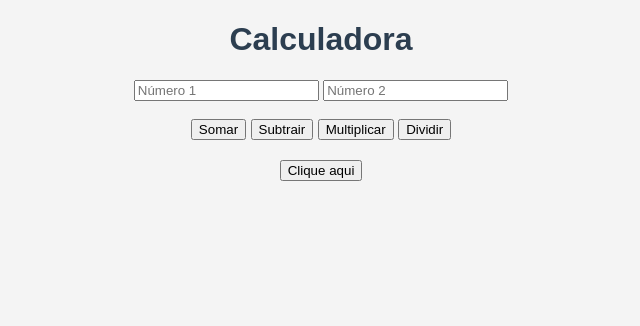
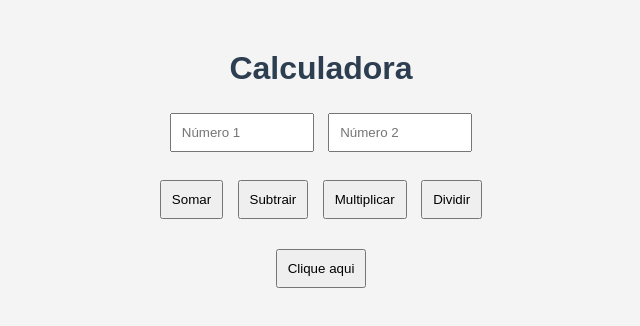
Before and after one commit to Yurizcdev/meu-primeiro-projeto, a plain HTML site: page index.html in a window 1280 px wide. Shown: the whole page, without its empty margins (319-959 px from the left). Drawn offline with Linux system fonts and the light colour scheme.

Commit message:
Add styles for input and button elements

```diff
--- a/style.css
+++ b/style.css
@@ -2,12 +2,26 @@ body {
     font-family: Arial, sans-serif;
     background-color: #f4f4f4;
     text-align: center;
+    margin-top: 50px;
+}
+
+input {
+    padding: 10px;
+    margin: 5px;
+    width: 120px;
+}
+
+button {
+    padding: 10px;
+    margin: 5px;
+    cursor: pointer;
 }
 
 h1 {
     color: #2c3e50;
 }
 
-p {
-    color: #555;
+#resultado {
+    margin-top: 20px;
+    color: #27ae60;
 }
```
